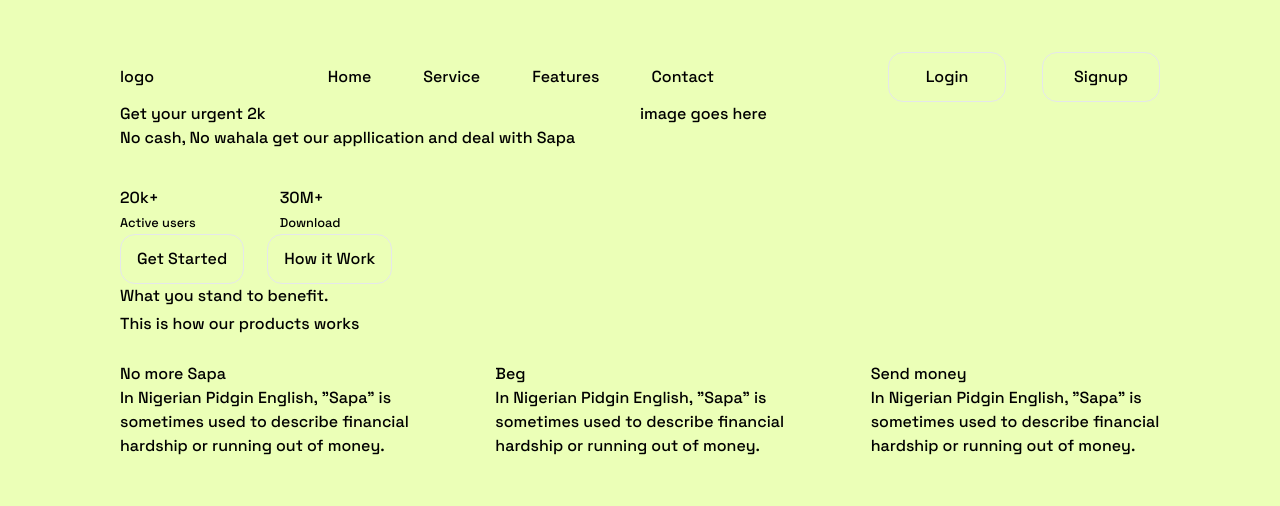
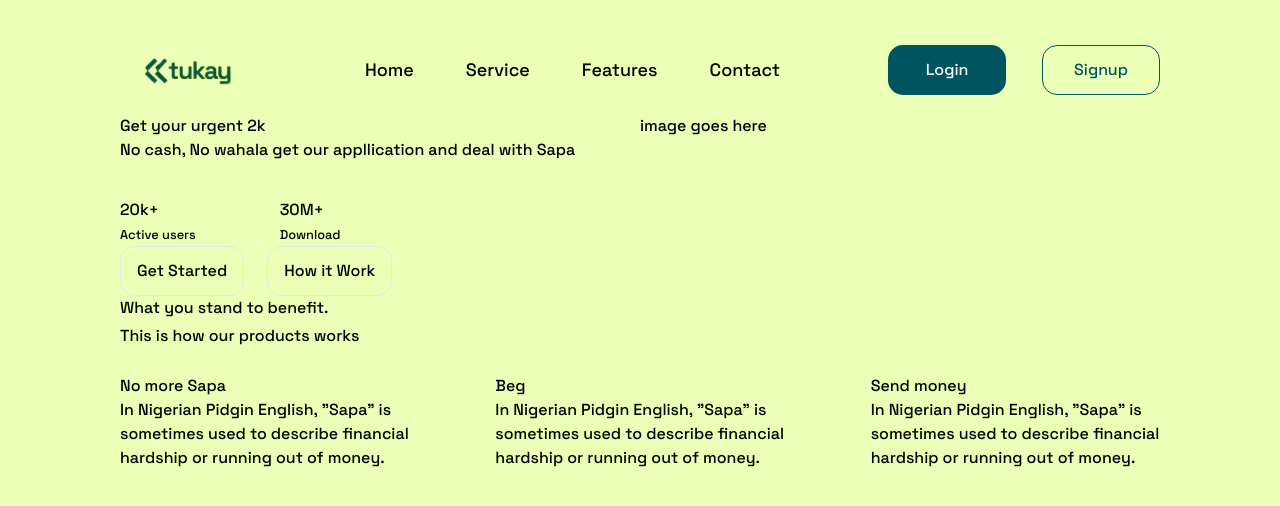
Before and after one commit to JCalmCrasher/sapa-ui, a React (Vite) app: page / in a window 1280 px wide. Shown: the top 506 px of the page. Built offline with nearby package versions, Linux system fonts and the light colour scheme.

Commit message:
add footer, update navbar & `Shell`

```diff
--- a/src/components/layout.tsx
+++ b/src/components/layout.tsx
@@ -1,8 +1,10 @@
 import { HTMLAttributes } from "react";
+import Logo from "../assets/tukaylogo.svg";
+import FooterBanner from "../assets/footer-urgent-2k.svg";
 
 interface ShellProps extends HTMLAttributes<HTMLElement> {}
 export const Shell = ({
- className = "mx-[120px]",
+ className = "px-[120px]",
  children,
  ...rest
 }: ShellProps) => {
@@ -16,7 +18,8 @@ export const Shell = ({
 const navbarMenus = [
  {
   href: "/",
-  title: "Home"
+  title: "Home",
+  active: true
  },
  {
   href: "#service",
@@ -33,19 +36,48 @@ const navbarMenus = [
 ];
 export const Navbar = () => {
  return (
-  <div className="flex items-center justify-between mx-[120px] mt-[52px]">
-   <span>logo</span>
+  <header className="px-[120px] pt-[25px]">
+   <div className="flex flex-col md:flex-row items-center justify-between">
+    <span>
+     <img src={Logo} alt="" />
+    </span>
     <div className="flex items-center gap-[52px]">
      {navbarMenus.map((menu, i) => (
-     <a href={menu.href} key={i}>
+      <a className="font-normal text-lg" href={menu.href} key={i}>
        {menu.title}
       </a>
      ))}
     </div>
     <div className="flex gap-[36px]">
-    <button>Login</button>
-    <button>Signup</button>
+     <button className="btn-primary">Login</button>
+     <button className="btn-outline">Signup</button>
     </div>
    </div>
+  </header>
  );
 };
+
+export const Footer = () => {
+ return (
+  <footer className="bg-secondary text-white">
+   <div className="flex items-center gap-16">
+    <img src={FooterBanner} alt="" />
+    <div className="flex">
+     <div className="flex">
+      <div className="flex space-x-[33px]">
+       <p>
+        Urgent Tukay - the Notes. No cash, No wahala get our appllication and
+        deal with Sapa
+       </p>
+       <div className="flex gap-[59.4px]">
+        <div>App</div>
+        <div>About</div>
+        <div>Resources</div>
+       </div>
+      </div>
+     </div>
+    </div>
+   </div>
+  </footer>
+ );
+};
```
Lines whose indentation alone changed are shown as unchanged.
